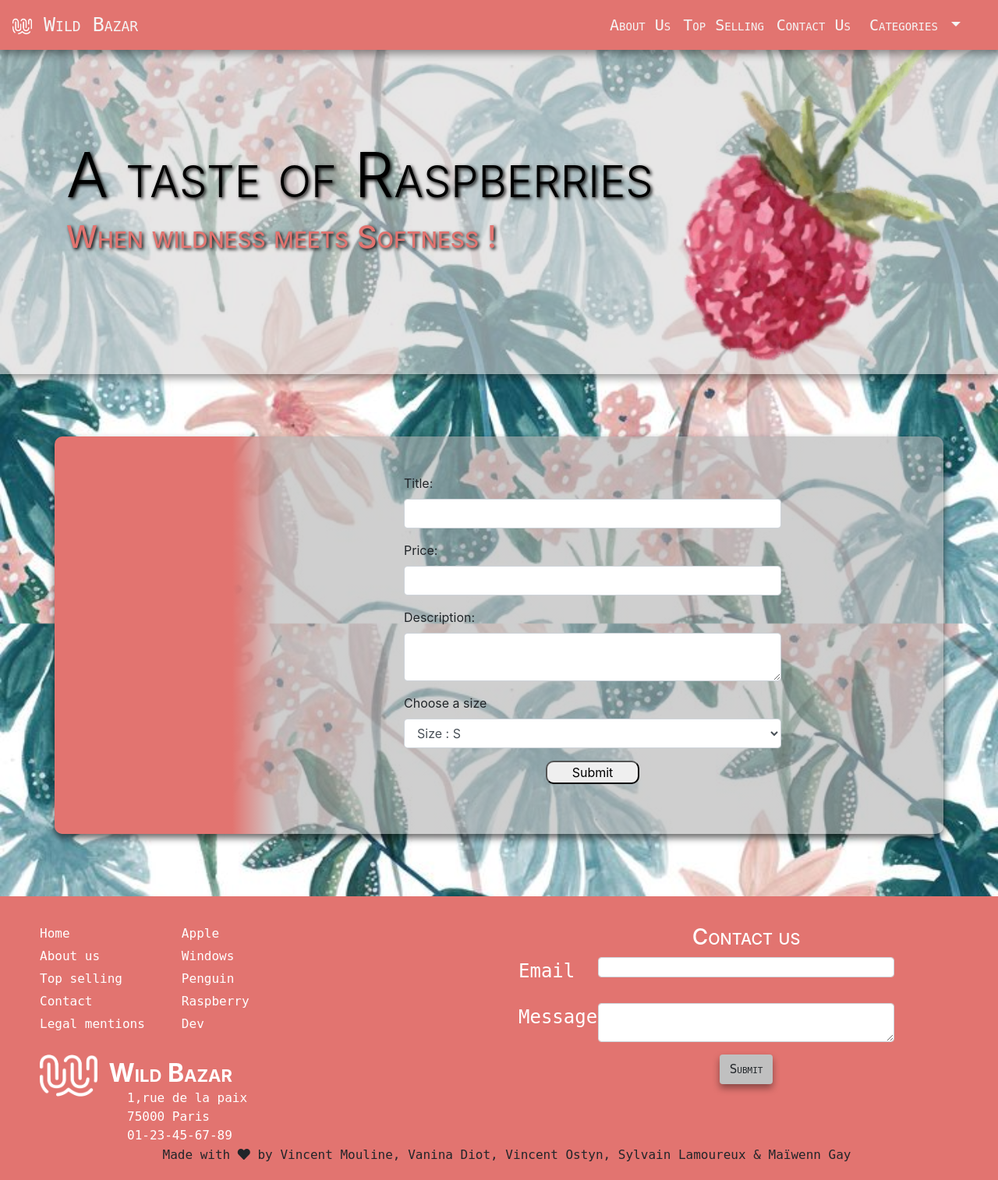
After one commit to WildCodeSchool/orleans-0219-php-wildbazar1, a PHP site: page /formRaspberry.php in a window 1280 px wide. The commit adds this page. Shown: the whole page at 78% size. Run offline with PHP 8.4, Linux system fonts and the light colour scheme.

Commit message:
added php on form and change style form

```diff
--- a/css/raspberries.css
+++ b/css/raspberries.css
@@ -310,4 +310,49 @@ body{
     }
 }
 
+/* ////////////////////////// FORM ////////////////////////// */
+
+.formRaspberry {
+    align-content: center;
+    /*background-color: rgb(226,116,112);*/
+    background: -webkit-linear-gradient(70deg, rgb(226,116,112) 40%, rgba(175, 175, 175, 0.6) 40%);
+    background: -o-linear-gradient(70deg, rgb(226,116,112) 30%, rgba(175, 175, 175, 0.6) 40%);
+    background: -moz-linear-gradient(30deg, rgb(226,116,112) 30%, rgba(175, 175, 175, 0.6) 40%);
+    background: linear-gradient(90deg, rgb(226,116,112) 20%, rgba(175, 175, 175, 0.6) 25%);
+    padding: 3em;
+    border-radius: 10px;
+    background-position: center;
+    margin-bottom: 5em;
+    margin-top: 5em;
+
+    box-shadow: 0 5px 10px 0 rgba(0, 0, 0, 0.6);
+}
+
+.formRaspberry .form-group {
+    padding-left: 25em;
+    padding-right: 10em;
+}
+
+.spot {
+    text-align: center;
+}
+.spot button{
+    border-radius: 10px;
+    padding-left: 2em;
+    padding-right: 2em;
+}
+
+.spot button:hover {
+    background-color: rgba(192, 192, 192, 0.5);
+    box-shadow: 0 5px 10px 0 rgba(0, 0, 0, 0.7);
+}
+
+form {
+    align-items: center;
+}
+
+
+/* ////////////////////////// FORM ////////////////////////// */
+
+
 /* ////////////////////////// FOOTER ////////////////////////// */
--- /dev/null
+++ b/formRaspberry.php
@@ -0,0 +1,109 @@
+<?php
+/**
+ * Created by PhpStorm.
+ * User: cyrano
+ * Date: 2019-03-20
+ * Time: 15:09
+ */
+
+    if($_POST){
+
+        $errors = array();
+
+        if(empty($_POST["title"])){
+            $errors["title"] = "Please, give a title to your Raspberry!";
+        }
+
+        if(empty($_POST["price"])){
+            $errors["price"] = "Please, give a price to your Raspberry!";
+        }
+
+        if(empty($_POST["description"])){
+            $errors["description"] = "Please, give a description to your Raspberry!";
+        }
+
+        if(count($errors) == 0){
+
+            // Redirect to success page.
+            header("Location: successraspberries.php");
+            exit();
+        }
+    }
+
+
+
+?>
+
+<!DOCTYPE html>
+<html lang="fr">
+
+<head>
+    <meta charset="UTF-8">
+    <meta name="viewport" content="width=device-width, initial-scale=1, shrink-to-fit=no">
+    <link rel="stylesheet" href="https://stackpath.bootstrapcdn.com/bootstrap/4.3.1/css/bootstrap.min.css" integrity="sha384-ggOyR0iXCbMQv3Xipma34MD+dH/1fQ784/j6cY/iJTQUOhcWr7x9JvoRxT2MZw1T"
+          crossorigin="anonymous">
+    <link rel="stylesheet" href="https://use.fontawesome.com/releases/v5.7.2/css/all.css" integrity="sha384-fnmOCqbTlWIlj8LyTjo7mOUStjsKC4pOpQbqyi7RrhN7udi9RwhKkMHpvLbHG9Sr"
+          crossorigin="anonymous">
+    <link rel="stylesheet" href="./css/raspberries.css">
+
+    <title>Wild Bazar</title>
+</head>
+
+<body>
+
+<?php
+
+$pageTitle = 'A taste of Raspberries';
+$pageUnderTitle = 'When wildness meets Softness !';
+
+include 'header.php';
+?>
+
+<main class="container formRaspberry">
+
+    <form method="post" action="<?php echo htmlspecialchars($_SERVER["PHP_SELF"]);?>">
+        <div class="form-group">
+            <label for="title">Title: </label>
+            <input type="text" class="form-control" id="title" name="title" value="<?php if(isset($_POST["title"])) echo $_POST["title"]; ?>">
+            <?php if(isset($errors["title"])) echo $errors["title"]; ?>
+        </div>
+        <div class="form-group">
+            <label for="price">Price: </label>
+            <input type="text" class="form-control" id="price" name="price" value="<?php if(isset($_POST["price"])) echo $_POST["price"]; ?>">
+            <?php if(isset($errors["price"])) echo $errors["price"]; ?>
+        </div>
+        <div class="form-group">
+            <label for="description">Description: </label>
+            <textarea class="form-control" id="description" name="description" ><?php if(isset($_POST["description"])) echo $_POST["description"]; ?></textarea>
+            <?php if(isset($errors["description"])) echo $errors["description"]; ?>
+        </div>
+        <div class="form-group">
+            <label for="exampleFormControlSelect1">Choose a size</label>
+            <select class="form-control" id="exampleFormControlSelect1">
+                <option>Size : S</option>
+                <option>Size : M</option>
+                <option>Size : L</option>
+            </select>
+        </div>
+        <div class="form-group spot">
+            <button value="submit">Submit</button>
+        </div>
+    </form>
+
+</main>
+
+<!-- zone footer -->
+<?php
+include 'footer.php';
+?>
+
+<script src="https://code.jquery.com/jquery-3.3.1.slim.min.js" integrity="sha384-q8i/X+965DzO0rT7abK41JStQIAqVgRVzpbzo5smXKp4YfRvH+8abtTE1Pi6jizo"
+        crossorigin="anonymous"></script>
+<script src="https://cdnjs.cloudflare.com/ajax/libs/popper.js/1.14.7/umd/popper.min.js" integrity="sha384-UO2eT0CpHqdSJQ6hJty5KVphtPhzWj9WO1clHTMGa3JDZwrnQq4sF86dIHNDz0W1"
+        crossorigin="anonymous"></script>
+<script src="https://stackpath.bootstrapcdn.com/bootstrap/4.3.1/js/bootstrap.min.js" integrity="sha384-JjSmVgyd0p3pXB1rRibZUAYoIIy6OrQ6VrjIEaFf/nJGzIxFDsf4x0xIM+B07jRM"
+        crossorigin="anonymous"></script>
+
+</body>
+
+</html>
```
Also changed, not shown: css/style.css (+6 -6 lines), successraspberries.php (added, +40 -0 lines), images/raspberries/favicon.ico (added).
